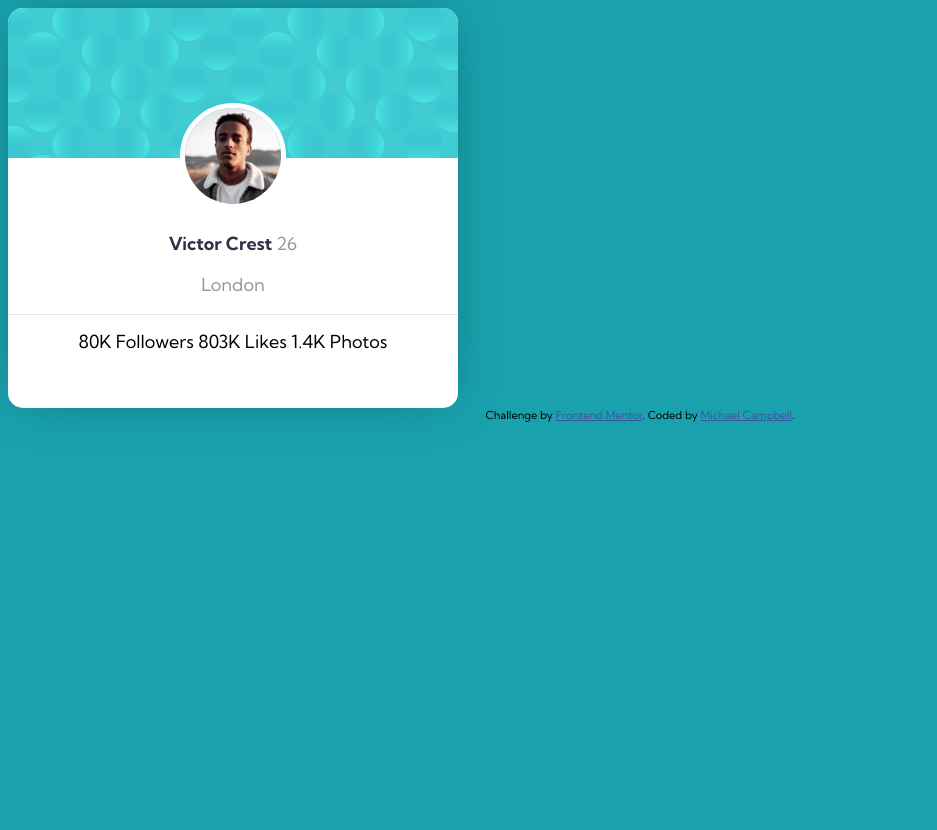
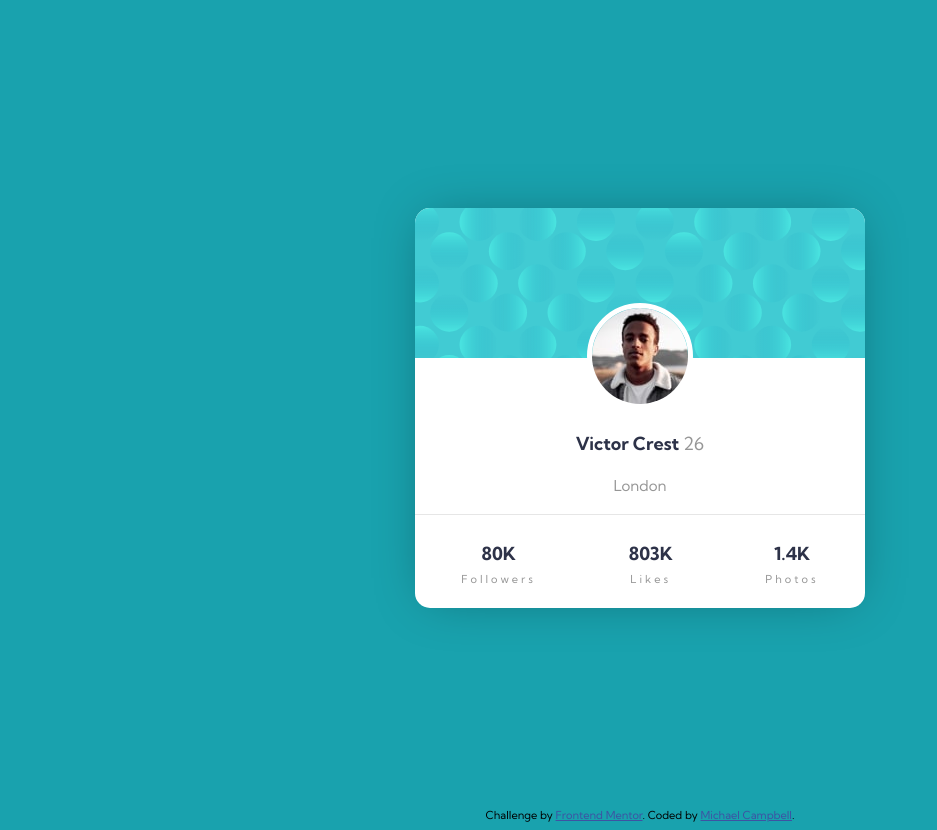
Before and after one commit to soupy96/profile-card-comp, a plain HTML site: page index.html in a window 1280 px wide. Shown: the whole page, without its empty margins (0-937 px from the left). Before the commit the page ends 800 px from the top, so only its background shows below. Drawn offline with Linux system fonts and the light colour scheme.

Commit message:
got alignment to work with display flex, just need to do the bg imgs

```diff
--- a/css/style.css
+++ b/css/style.css
@@ -2,6 +2,13 @@ body {
   background-color: hsl(185, 75%, 39%);
   font-size: 18px;
   font-family: 'Kumbh Sans', sans-serif;
+}
+
+.container {
+  display: flex;
+  align-items: center;
+  justify-content: center;
+  height: 100vh;
 }
 
 .profile-card {
@@ -58,12 +65,27 @@ body {
   color: hsl(0, 0%, 59%);
 }
 
+.city {
+  font-size: 15px;
+}
+
 .botbigbox {
   width: 100%;
   text-align: center;
-  margin-top: 15px;
+  display: flex;
+  align-items: center;
+  justify-content: space-around;
+  height: 100px;
+}
+
+.botbigbox div {
+  color: hsl(229, 23%, 23%);
+  font-weight: 700;
 }
 
 .botbigbox span {
-  width: 33%;
+  font-weight: 400;
+  color: hsl(0, 0%, 59%);
+  font-size: 11px;
+  letter-spacing: 3px;
 }
--- a/index.html
+++ b/index.html
@@ -18,27 +18,29 @@
   </style>
 </head>
 <body>
+  <div class="container">
     <div class="profile-card">
       <div class="card-header-img"></div>
       <div class="bigbox">
         <div class="topbigbox">
           <img src="./images/image-victor.jpg" />
           <p>Victor Crest <span>26</span></p>
-        <p><span>London</span></p>
+          <p><span class="city">London</span></p>
         </div>
         <div class="botbigbox">
-        <span>
-          80K
-          Followers
-        </span>
-        <span>
-          803K
-          Likes
-        </span>
-        <span>
-          1.4K
-          Photos
-        </span>
+          <div>
+            80K<br>
+            <span>Followers</span>
+          </div>
+          <div>
+            803K<br>
+            <span>Likes</span>
+          </div>
+          <div>
+            1.4K<br>
+            <span>Photos</span>
+          </div>
+        </div>
       </div>
     </div>
   </div>
```
Lines whose indentation alone changed are shown as unchanged.
